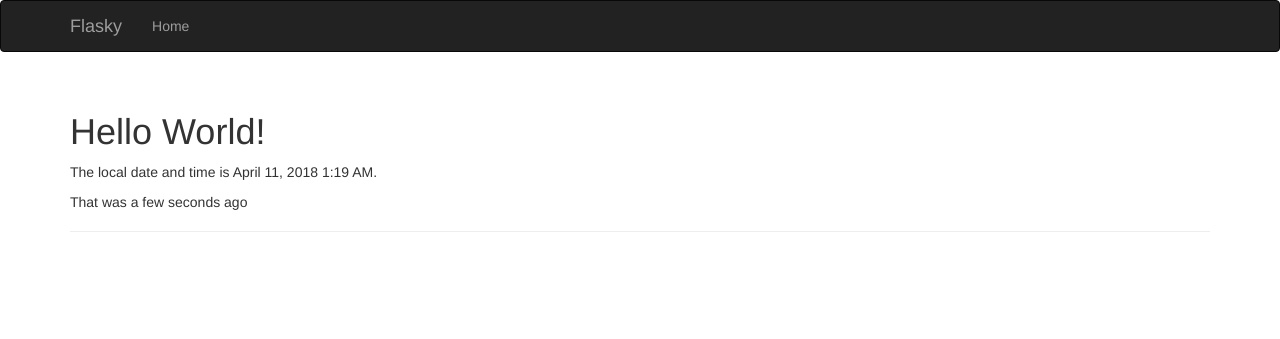
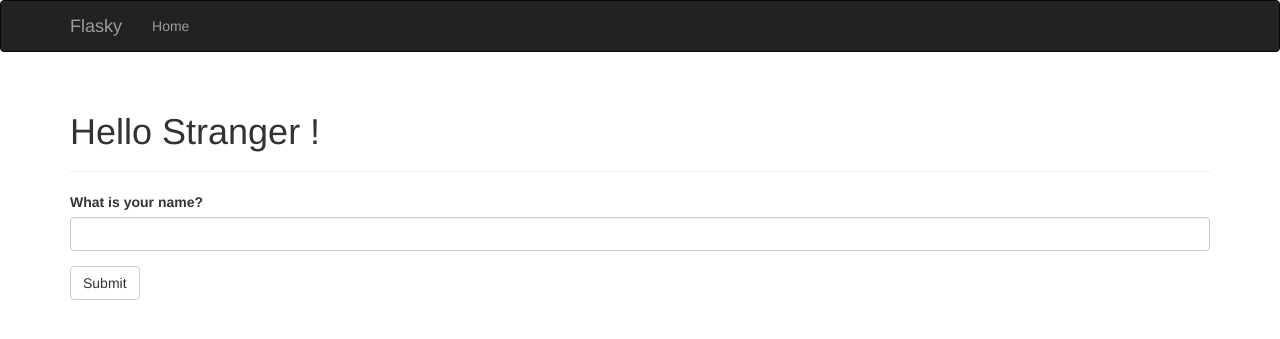
Before and after one commit to MiracleWong/flasky, a Flask app: page / in a window 1280 px wide. Shown: the top 339 px of the page. Run offline with Flask 2, Linux system fonts and the light colour scheme; some libraries are stand-ins or nearby versions.

Commit message:
加入FlaskForm，实现表单NameForm

```diff
--- a/hello.py
+++ b/hello.py
@@ -5,18 +5,28 @@ from flask import Flask
 from flask import request
 from flask import make_response
 from flask import render_template
-from flask.ext.script import Manager, Server
+# from flask.ext.script import Manager, Server
 from flask_bootstrap import Bootstrap
 from flask_moment import Moment
+from flask_wtf import FlaskForm
+from wtforms import StringField, SubmitField
+from wtforms.validators import Required, DataRequired
 from datetime import datetime
 
 app = Flask(__name__)
-manager = Manager(app)
-manager.add_command("runserver", Server(use_debugger=True))
+app.config['SECRET_KEY'] = 'hard to guess string'
+# manager = Manager(app)
+# manager.add_command("runserver", Server(use_debugger=True))
 bootstrap = Bootstrap(app)
 moment = Moment(app)
 
-@app.route('/')
+
+class NameForm(FlaskForm):
+    name = StringField('What is your name?', validators=[DataRequired()])
+    submit = SubmitField('Submit')
+
+
+@app.route('/', methods=['GET', 'POST'])
 def index():
     # return '<h1>Hello M iracle</h1>'
     # user_agent = request.headers.get('User-Agent')
@@ -24,21 +34,28 @@ def index():
     # response = make_response('<h1>This document carries a cookie!</h1>')
     # response.set_cookie('answer', '42')
     # return response
-    print(datetime.utcnow())
-    return render_template('index.html', current_time=datetime.utcnow())
+    name = None
+    form = NameForm()
+    if form.validate_on_submit():
+        name = form.name.data
+        form.name.data = ''
+    return render_template('index.html', form=form, name=name)
+
 
 @app.route('/user/<name>')
 def user(name):
     return render_template('user.html', name=name)
 
+
 @app.errorhandler(404)
 def page_not_find(e):
     return render_template('404.html'), 404
+
 
 @app.errorhandler(500)
 def internal_server_error(e):
     return render_template('500.html'), 500
 
 if __name__ == '__main__':
-    # app.run(debug=True)
-    manager.run()
+    app.run(debug=True)
+    # manager.run()
--- a/requestments.txt
+++ b/requestments.txt
@@ -4,9 +4,10 @@ Flask==0.12.2
 Flask-Bootstrap==3.3.7.1
 Flask-Moment==0.6.0
 Flask-Script==2.0.6
+Flask-WTF==0.14.2
 itsdangerous==0.24
 Jinja2==2.10
 MarkupSafe==1.0
-pygame==1.9.3
 visitor==0.1.3
 Werkzeug==0.14.1
+WTForms==2.1
--- a/templates/index.html
+++ b/templates/index.html
@@ -1,7 +1,15 @@
-{% extends "base.html" %} {% block title %}Flasky{% endblock %} {% block page_content %}
+{% extends "base.html" %}
+{% import "bootstrap/wtf.html" as wtf %}
+
+{% block title %}
+    Flasky
+{% endblock %}
+{% block page_content %}
 <div class="page-header">
-    <h1>Hello World!</h1>
-    <p>The local date and time is {{ moment(current_time).format('LLL') }}.</p>
-    <p>That was {{ moment(current_time).fromNow(refresh=True) }}</p>
+    <h1>Hello {% if name %}
+        {{ name }} {% else %} Stranger
+    {% endif %}!
+    </h1>
 </div>
+    {{ wtf.quick_form(form) }}
 {% endblock %}
```
